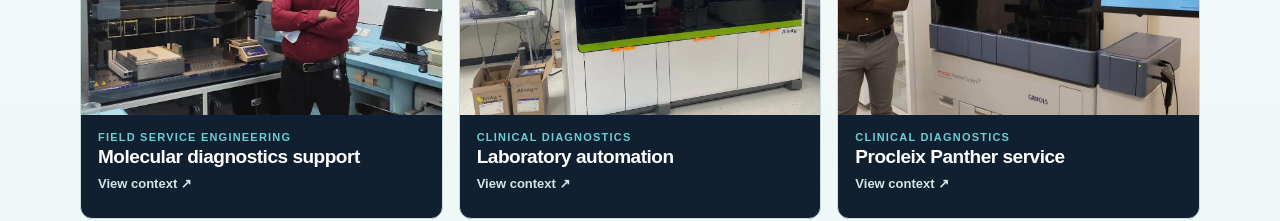
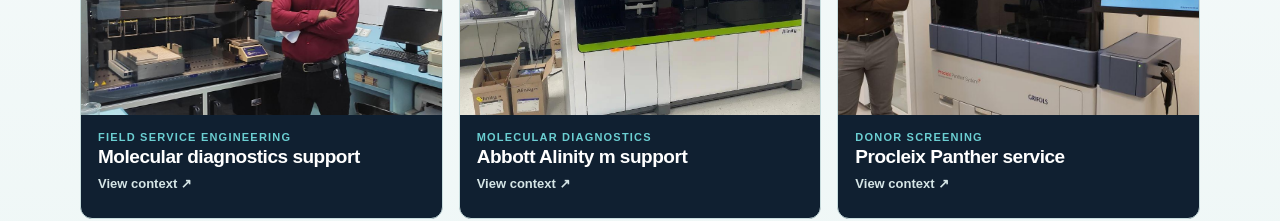
Before and after one commit to awaisync/recruiter-portfolio, a React (Vite) app: page / in a window 1280 px wide. Shown: the part 2980-3201 px from the top of the page. Built offline with nearby package versions, Linux system fonts and the light colour scheme.

Commit message:
Add diagnostic system context

```diff
--- a/src/App.jsx
+++ b/src/App.jsx
@@ -74,18 +74,18 @@
   {
     image: "/work/hospicare-alinity.jpg",
     alt: "Abbott Alinity automated diagnostic instrument in a laboratory.",
-    category: "Clinical diagnostics",
-    title: "Laboratory automation",
-    summary: "Practical support for automated diagnostic instruments, combining system troubleshooting, application support, and customer handover.",
-    tags: ["Alinity", "Troubleshooting", "Service delivery"],
+    category: "Molecular diagnostics",
+    title: "Abbott Alinity m support",
+    summary: "Field-service and application support for Alinity m, an integrated molecular diagnostics analyser designed for random-access PCR testing, STAT prioritisation, streamlined workflows, and high-throughput routine testing.",
+    tags: ["Alinity m", "PCR workflows", "Random access", "Service delivery"],
   },
   {
     image: "/work/hospicare-panther.jpg",
     alt: "Awais Ibrahim beside a Grifols Procleix Panther system.",
-    category: "Clinical diagnostics",
+    category: "Donor screening",
     title: "Procleix Panther service",
-    summary: "Certified service training and field support experience for Grifols Procleix Panther laboratory instrumentation.",
-    tags: ["Grifols", "Procleix Panther", "Service training"],
+    summary: "Certified service training and field-support experience for the Procleix Panther system: a compact, fully automated NAT platform for efficient blood and plasma donor screening, with user-friendly software and automated maintenance.",
+    tags: ["Grifols", "Procleix Panther", "NAT screening", "Service training"],
   },
   {
     image: "/work/imarat-team.jpeg",
```
